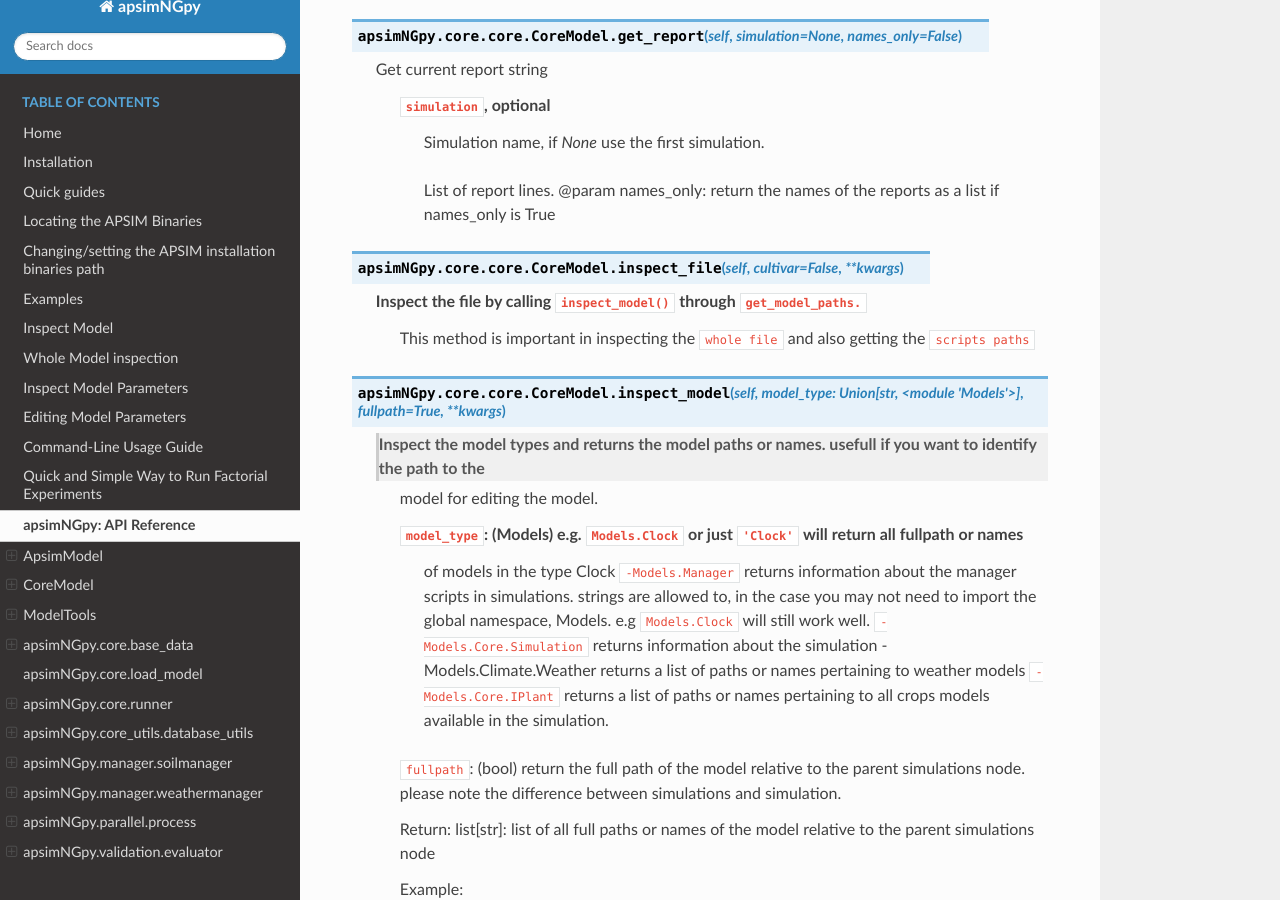
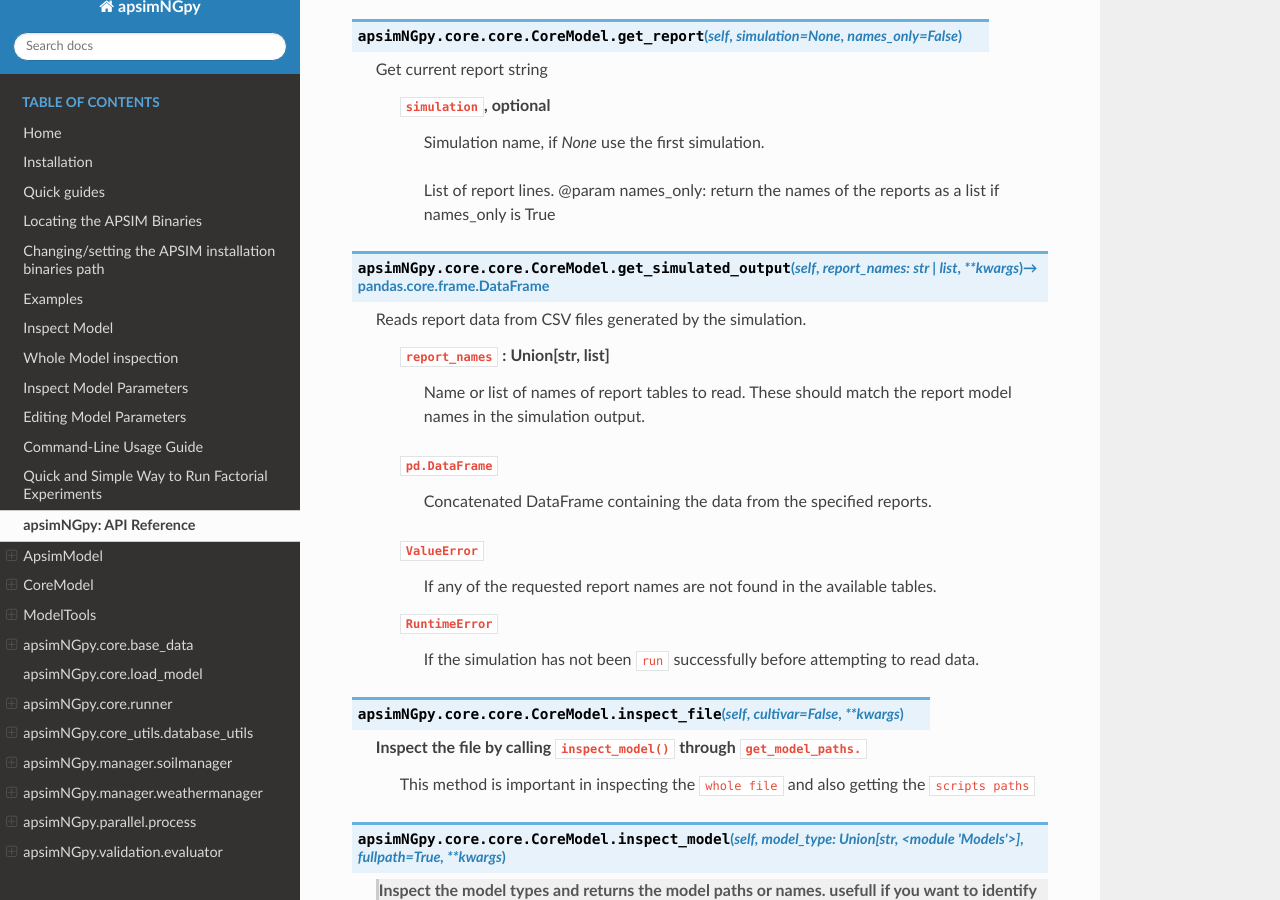
Before and after one commit to MAGALA-RICHARD/documentation-example, a Sphinx documentation site: the page built from doc/api.rst, in a window 1280 px wide and 900 px high, scrolled down 15836 px. Built offline with Sphinx 7.4.7 and the Read the Docs theme 3.1.0, drawn with Linux system fonts in a browser that asks for light colours; some of the changed text lies outside the part shown.

```diff
--- a/doc/api.rst
+++ b/doc/api.rst
@@ -679,6 +679,28 @@
         -------
             List of report lines.
             @param names_only: return the names of the reports as a list if names_only is True
+
+.. function:: apsimNGpy.core.core.CoreModel.get_simulated_output(self, report_names: Union[str, list], **kwargs) -> pandas.core.frame.DataFrame
+
+   Reads report data from CSV files generated by the simulation.
+
+        Parameters:
+        -----------
+        ``report_names`` : Union[str, list]
+            Name or list of names of report tables to read. These should match the
+            report model names in the simulation output.
+
+        Returns:
+        --------
+        ``pd.DataFrame``
+            Concatenated DataFrame containing the data from the specified reports.
+
+        Raises:
+        -------
+        ``ValueError``
+            If any of the requested report names are not found in the available tables.
+        ``RuntimeError``
+            If the simulation has not been ``run`` successfully before attempting to read data.
 
 .. function:: apsimNGpy.core.core.CoreModel.inspect_file(self, cultivar=False, **kwargs)
 
```
Also changed, not shown: other parts of doc/api.rst (+1 -23 lines).
